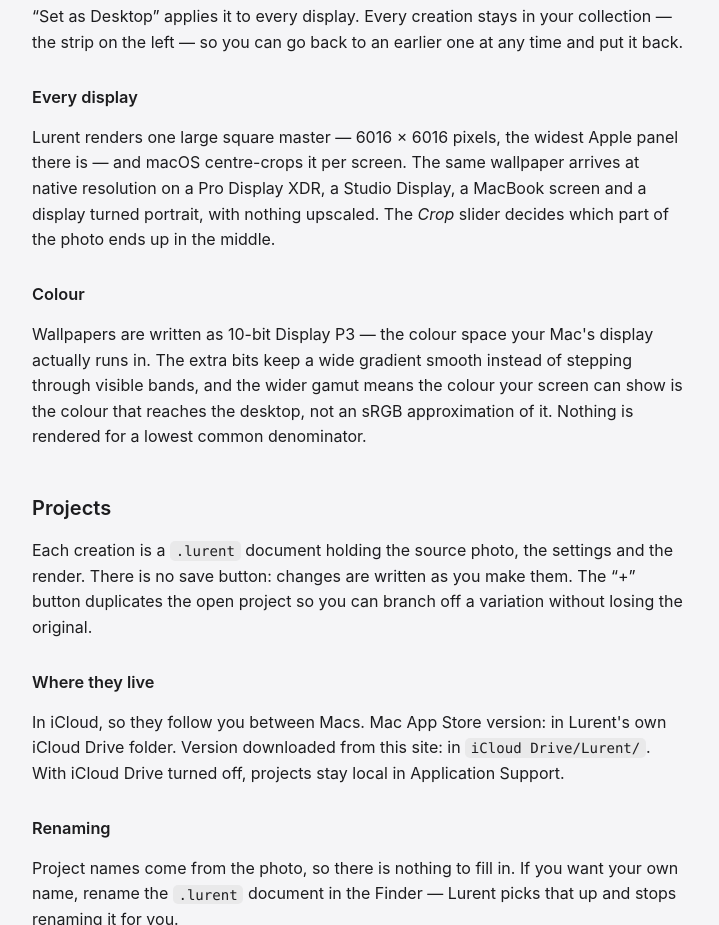
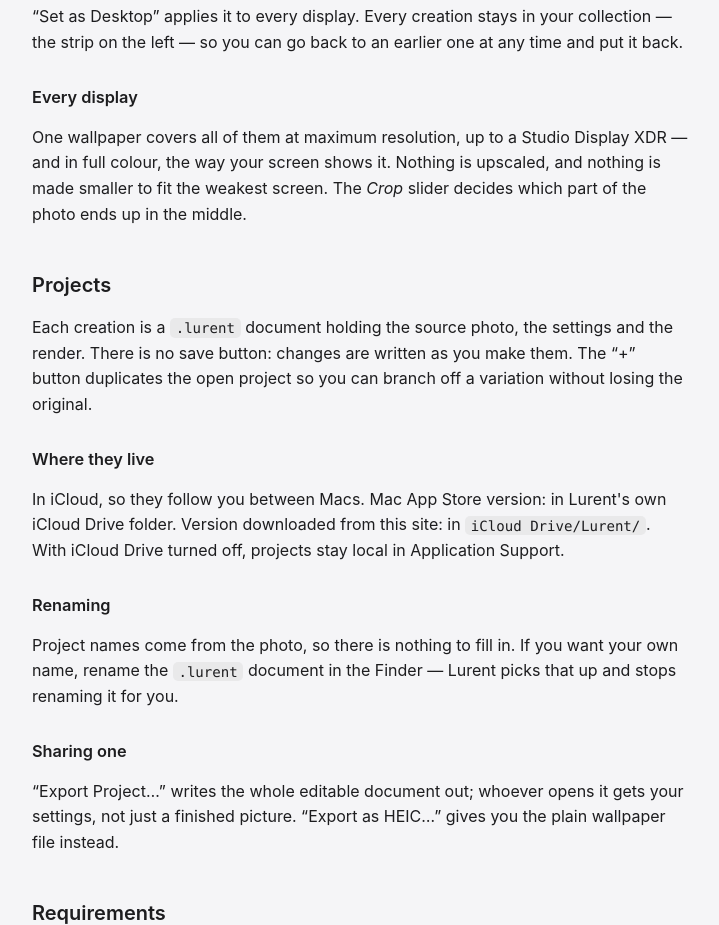
Before and after one commit to philippherzig/lurent, a plain HTML site: page site/support.html in a window 1280 px wide. Shown: the part 820-1745 px from the top of the page, without its empty margins (280-999 px from the left). Drawn offline with Linux system fonts and the light colour scheme.

Commit message:
Say what the app gives you, not how it is built
Bit depth, colour spaces and the 6016² master are implementation. Nobody
reading a store listing or a support page is deciding anything with them.
What they can act on is the promise: maximum resolution on every Apple
display, and full colour.

Also corrects the display Lurent points at. The Pro Display XDR was
discontinued on 3 March 2026 and replaced by the Studio Display XDR
(27", 5120 × 2880) — naming a product Apple no longer sells dates the
listing on day one.

`wallpaperMasterSide` stays at 6016. That is the longest edge Apple ever
shipped, it costs nothing, and it keeps the Pro Display XDRs already on
desks at native resolution. The comment there says so now instead of
calling it the current lineup's largest panel.

Co-Authored-By: Claude Opus 5 <noreply@anthropic.com>

```diff
--- a/site/support.html
+++ b/site/support.html
@@ -77,18 +77,10 @@
   time and put it back.</p>
 
   <h3>Every display</h3>
-  <p>Lurent renders one large square master — 6016 × 6016 pixels, the widest Apple
-  panel there is — and macOS centre-crops it per screen. The same wallpaper arrives
-  at native resolution on a Pro Display XDR, a Studio Display, a MacBook screen and a
-  display turned portrait, with nothing upscaled. The <em>Crop</em> slider decides
+  <p>One wallpaper covers all of them at maximum resolution, up to a Studio Display
+  XDR — and in full colour, the way your screen shows it. Nothing is upscaled, and
+  nothing is made smaller to fit the weakest screen. The <em>Crop</em> slider decides
   which part of the photo ends up in the middle.</p>
-
-  <h3>Colour</h3>
-  <p>Wallpapers are written as 10-bit Display P3 — the colour space your Mac's
-  display actually runs in. The extra bits keep a wide gradient smooth instead of
-  stepping through visible bands, and the wider gamut means the colour your screen
-  can show is the colour that reaches the desktop, not an sRGB approximation of it.
-  Nothing is rendered for a lowest common denominator.</p>
 
   <h2>Projects</h2>
   <p>Each creation is a <code>.lurent</code> document holding the source photo, the
```
Also changed, not shown: site/index.html (+1 -1 lines), 2 other files.
